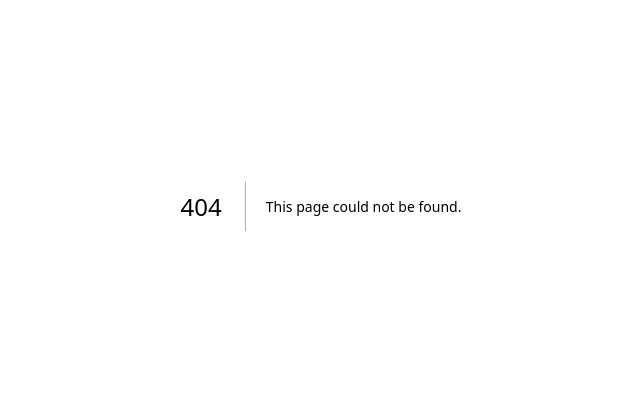
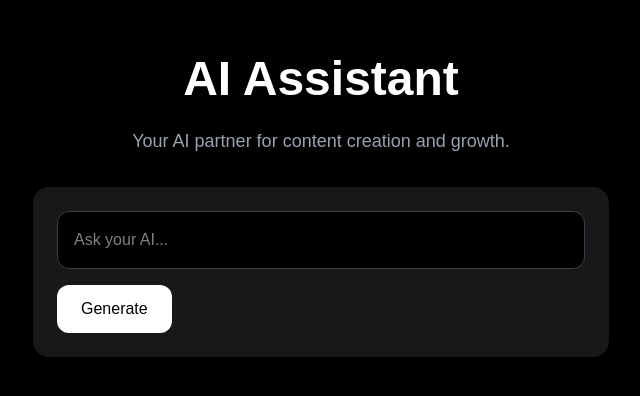
Before and after one commit to aicreatorhub-team/ai-creator-hub, a Next.js app in the folder ai-creator-hub/: page /ai-assistant in a window 1280 px wide. Before the commit this address had no page. Shown: the part 194-590 px from the top of the page, without its empty margins (319-959 px from the left). Built offline with nearby package versions, Linux system fonts and the light colour scheme.

Commit message:
Fix project structure and add AI Assistant page

```diff
--- /dev/null
+++ b/ai-creator-hub/app/ai-assistant/page.tsx
@@ -0,0 +1,24 @@
+export default function AIAssistant() {
+  return (
+    <main className="min-h-screen bg-black text-white flex flex-col items-center justify-center px-6">
+      <h1 className="text-5xl font-bold mb-6">
+        AI Assistant
+      </h1>
+
+      <p className="text-gray-400 text-lg mb-8 text-center">
+        Your AI partner for content creation and growth.
+      </p>
+
+      <div className="w-full max-w-xl bg-zinc-900 rounded-2xl p-6">
+        <input
+          className="w-full bg-black border border-zinc-700 rounded-xl p-4"
+          placeholder="Ask your AI..."
+        />
+
+        <button className="mt-4 bg-white text-black px-6 py-3 rounded-xl">
+          Generate
+        </button>
+      </div>
+    </main>
+  );
+}
--- a/ai-creator-hub/app/layout.tsx
+++ b/ai-creator-hub/app/layout.tsx
@@ -1,33 +1,21 @@
 import type { Metadata } from "next";
-import { Geist, Geist_Mono } from "next/font/google";
 import "./globals.css";
 
-const geistSans = Geist({
-  variable: "--font-geist-sans",
-  subsets: ["latin"],
-});
-
-const geistMono = Geist_Mono({
-  variable: "--font-geist-mono",
-  subsets: ["latin"],
-});
-
 export const metadata: Metadata = {
-  title: "Create Next App",
-  description: "Generated by create next app",
+  title: "AI Creator Hub",
+  description: "Create, Grow, Monetize with AI.",
 };
 
 export default function RootLayout({
   children,
-}: Readonly<{
+}: {
   children: React.ReactNode;
-}>) {
+}) {
   return (
-    <html
-      lang="en"
-      className={`${geistSans.variable} ${geistMono.variable} h-full antialiased`}
-    >
-      <body className="min-h-full flex flex-col">{children}</body>
+    <html lang="en">
+      <body>
+        {children}
+      </body>
     </html>
   );
 }
```
